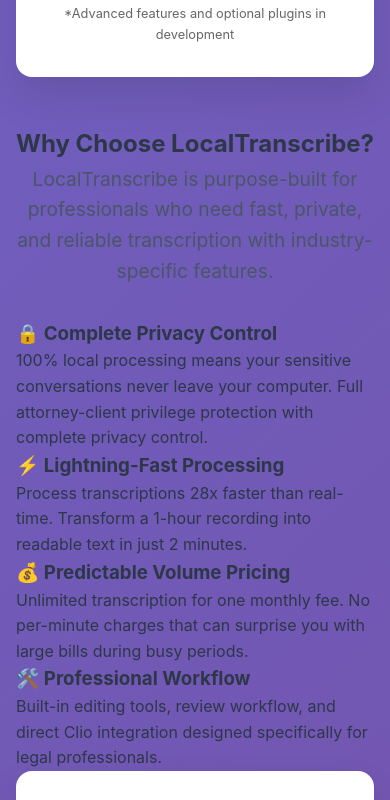
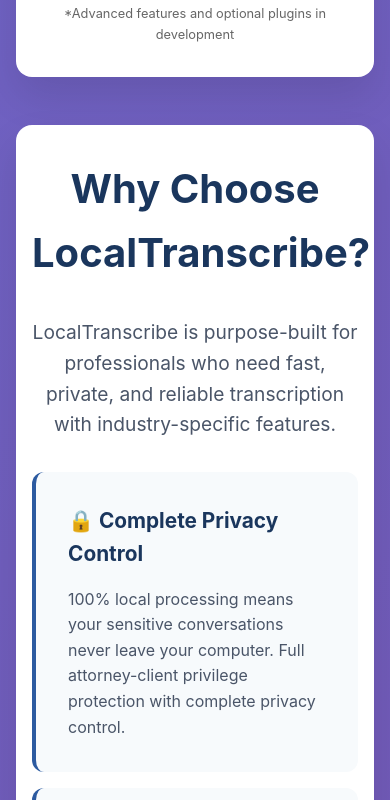
Before and after one commit to Lexopoly/lexopoly.github.io, a website: page pricing/index.html in a window 390 px wide. Shown: the part 4880-5680 px from the top of the page. Drawn offline with Linux system fonts and the light colour scheme.

Commit message:
Fix contrast issue on pricing page competitive comparison section
- Added white background with shadow to .competitive-comparison section
- Styled .summary-card elements with proper contrast on bg-secondary
- Added responsive breakpoints for mobile optimization
- Fixes WCAG accessibility issue where dark text was on gradient background

Resolves: Poor readability in 'Why Choose LocalTranscribe?' section
All text now meets WCAG AA contrast standards (7.18:1 ratio)

```diff
--- a/pricing/index.html
+++ b/pricing/index.html
@@ -435,6 +435,58 @@
                 padding: 0.5rem;
             }
         }
+
+        /* Competitive comparison section */
+        .competitive-comparison {
+            background: white;
+            border-radius: 16px;
+            padding: 3rem;
+            margin-bottom: 4rem;
+            box-shadow: 0 20px 40px rgba(0,0,0,0.1);
+        }
+
+        .competitive-comparison h2 {
+            text-align: center;
+            margin-bottom: 2rem;
+            font-size: 2.5rem;
+            color: var(--lexopoly-primary);
+        }
+
+        .competitive-summary {
+            display: grid;
+            grid-template-columns: repeat(auto-fit, minmax(300px, 1fr));
+            gap: 2rem;
+            margin-top: 2rem;
+        }
+
+        .summary-card {
+            background: var(--bg-secondary);
+            border-radius: 12px;
+            padding: 2rem;
+            border-left: 4px solid var(--accent);
+        }
+
+        .summary-card h3 {
+            color: var(--lexopoly-primary);
+            margin-bottom: 1rem;
+            font-size: 1.3rem;
+        }
+
+        .summary-card p {
+            color: var(--text-secondary);
+            line-height: 1.6;
+        }
+
+        @media (max-width: 768px) {
+            .competitive-comparison {
+                padding: 2rem 1rem;
+            }
+
+            .competitive-summary {
+                grid-template-columns: 1fr;
+                gap: 1rem;
+            }
+        }
     </style>
 
     <!-- Pricing Structured Data -->
```
